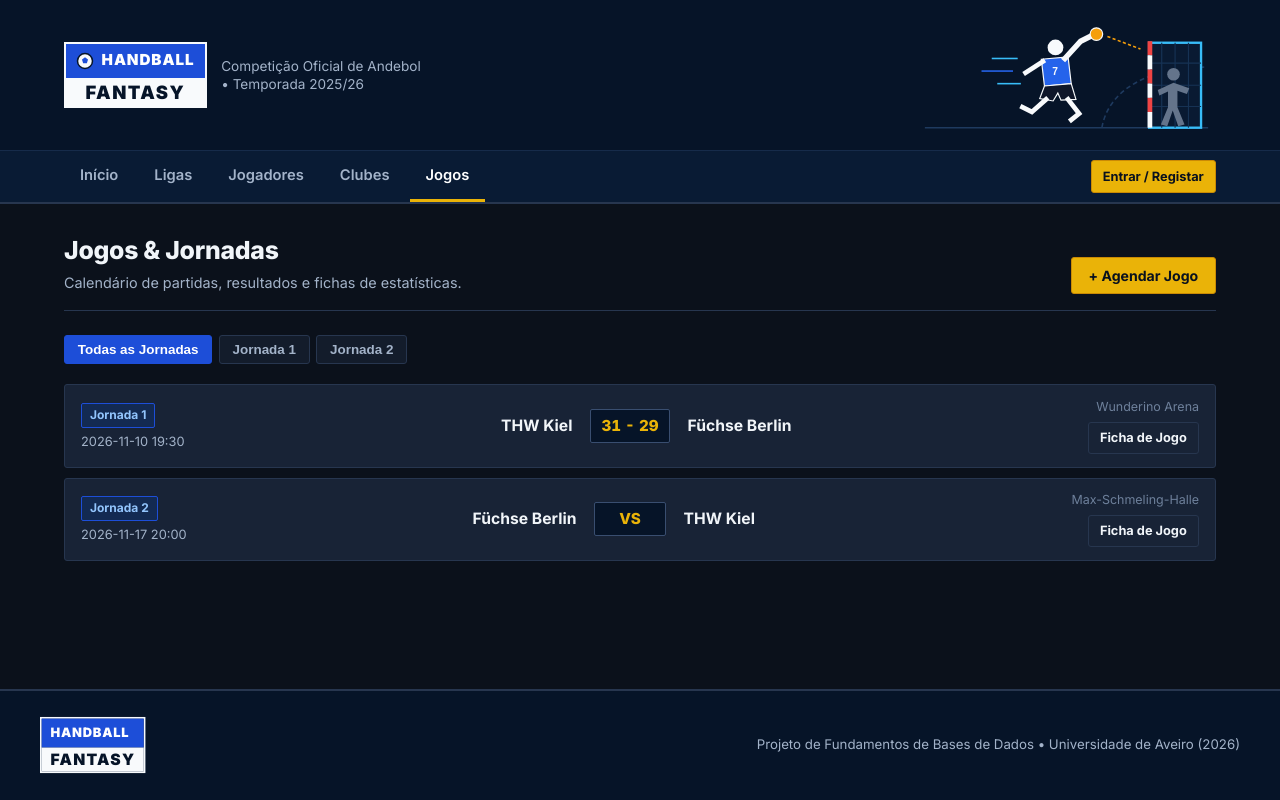
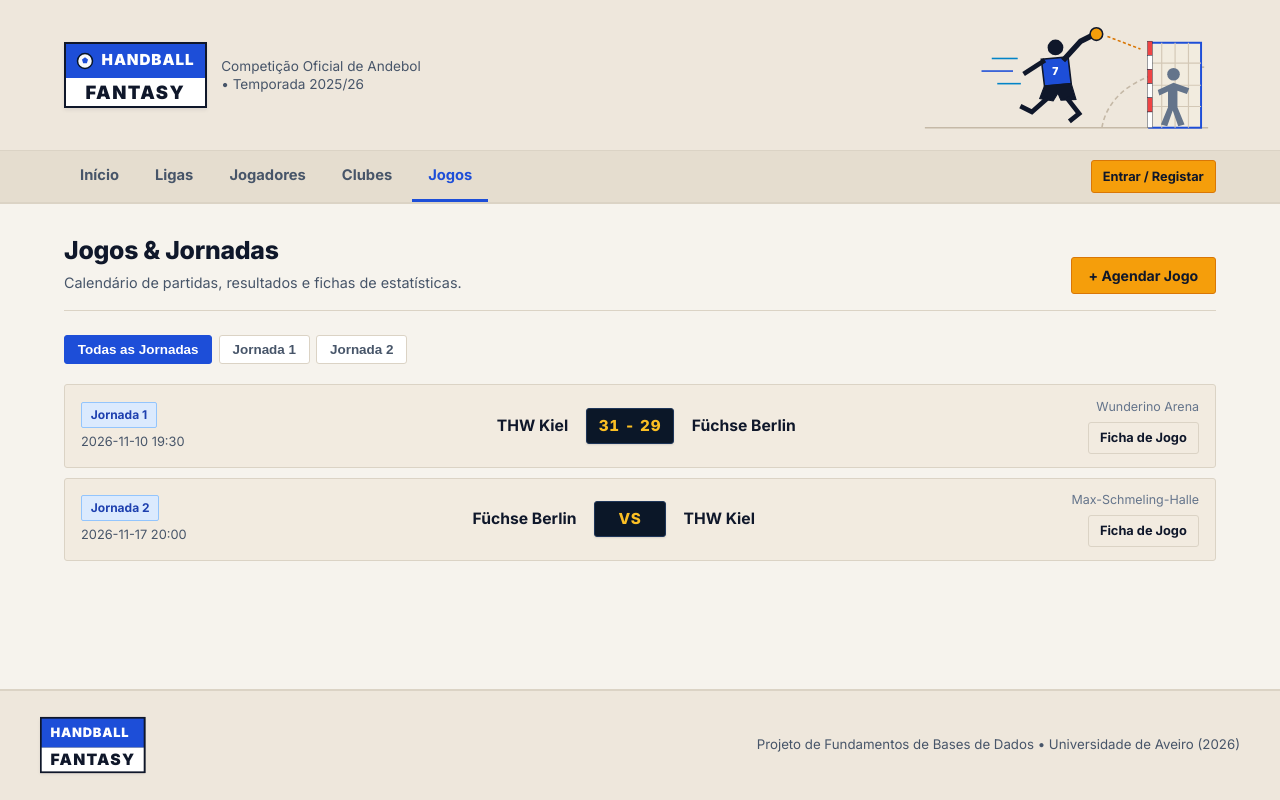
Before and after one commit to JoaoBeis/projetoFBD, a Flask app: page /jogos in a window 1280 px wide. Run offline with Flask 3, Linux system fonts and the light colour scheme.

Commit message:
Atualizar tema e cores do projeto para um estilo mais claro

```diff
--- a/app/static/css/style.css
+++ b/app/static/css/style.css
@@ -1,31 +1,36 @@
 /* ==========================================================================
-   HANDBALL FANTASY — Retro-Modern Dark Sports Theme
-   Sharp borders, solid colors, zero gradients, human editorial clarity
+   HANDBALL FANTASY — Retro-Modern Light Sports Theme
+   Warm sand/beige canvas, crisp white surfaces, sharp borders, athletic clarity
    ========================================================================== */
 
 :root {
-  --bg-body: #0b111b;
-  --bg-header: #061428;
-  --bg-nav: #091b34;
-  --bg-surface: #131c2b;
-  --bg-surface-alt: #182336;
-  --bg-input: #0a1019;
-  --bg-hover: #1d2b42;
+  /* Warm Beige & Light Mode Surfaces */
+  --bg-body: #f6f3ed;        /* Fundo geral da página num tom bege/areia acolhedor */
+  --bg-header: #eee7dc;      /* Cabeçalho desportivo quente e distinto */
+  --bg-nav: #e5ddcf;         /* Faixa de navegação com contraste suave */
+  --bg-surface: #ffffff;     /* Cartões e superfícies principais em branco puro */
+  --bg-surface-alt: #f2ebe0; /* Superfície secundária (blocos aninhados, cabeçalhos de tabela) */
+  --bg-input: #ffffff;       /* Campos de formulário limpos e legíveis */
+  --bg-hover: #e8e0d2;       /* Realce ao passar o rato em linhas e cartões */
 
-  --border-color: #27364f;
-  --border-strong: #394e70;
+  /* Linhas e Contornos Estilo Almanaque Desportivo */
+  --border-color: #dbd3c5;   /* Contorno subtil e limpo */
+  --border-strong: #b8aca0;  /* Contorno reforçado para destaque */
 
-  --text-primary: #f1f5f9;
-  --text-secondary: #a3b3c9;
-  --text-muted: #6e809b;
+  /* Tipografia com Alto Contraste */
+  --text-primary: #0f172a;   /* Texto principal em carvão escuro para leitura perfeita */
+  --text-secondary: #475569; /* Cinzento médio para etiquetas e descrições */
+  --text-muted: #64748b;     /* Texto suave para datas e números de camisola */
 
-  --blue-primary: #1d4ed8;
-  --blue-hover: #2563eb;
-  --blue-light: #38bdf8;
-  --gold-accent: #eab308;
-  --gold-hover: #facc15;
-  --green-accent: #16a34a;
-  --red-accent: #dc2626;
+  /* Identidade Visual Desportiva */
+  --blue-primary: #1d4ed8;   /* Azul Real Atlético */
+  --blue-hover: #1e40af;     /* Azul escuro em hover */
+  --blue-light: #1d4ed8;     /* Links nítidos e acessíveis */
+  --gold-accent: #b45309;    /* Tom âmbar/dourado escuro para texto e pontos com alto contraste */
+  --gold-btn: #f59e0b;       /* Dourado vibrante para botões principais de ação */
+  --gold-hover: #d97706;     /* Dourado quente em hover */
+  --green-accent: #16a34a;   /* Verde relvado para sucesso */
+  --red-accent: #dc2626;     /* Vermelho alerta */
 
   --radius: 3px;
 }
@@ -89,8 +94,9 @@ a:hover {
 .crest-badge {
   display: flex;
   flex-direction: column;
-  border: 2px solid #f8fafc;
-  background-color: #0b2242;
+  border: 2px solid #0f172a;
+  background-color: #0f172a;
+  box-shadow: 0 2px 4px rgba(15, 23, 42, 0.08);
 }
 
 .crest-top {
@@ -108,8 +114,8 @@ a:hover {
 
 .crest-bottom {
   padding: 0.25rem 0.65rem;
-  background-color: #f8fafc;
-  color: #061428;
+  background-color: #ffffff;
+  color: #0f172a;
   font-weight: 900;
   font-size: 1.15rem;
   letter-spacing: 0.08em;
@@ -137,10 +143,10 @@ a:hover {
   width: auto;
 }
 
-/* Sub-Navigation Strip (Flat Underlined Tabs) */
+/* Sub-Navigation Strip (Flat Sports Tabs) */
 .subnav {
   background-color: var(--bg-nav);
-  border-top: 1px solid #162b4a;
+  border-top: 1px solid var(--border-color);
 }
 
 .subnav-inner {
@@ -166,19 +172,20 @@ a:hover {
   padding: 0.8rem 1rem;
   color: var(--text-secondary);
   font-size: 0.92rem;
-  font-weight: 600;
+  font-weight: 700;
   border-bottom: 3px solid transparent;
   text-decoration: none;
+  transition: color 0.15s, background-color 0.15s;
 }
 
 .nav-links a:hover {
-  color: #ffffff;
-  background-color: rgba(255, 255, 255, 0.04);
+  color: var(--text-primary);
+  background-color: rgba(15, 23, 42, 0.06);
 }
 
 .nav-links a.active {
-  color: #ffffff;
-  border-bottom-color: var(--gold-accent);
+  color: var(--blue-primary);
+  border-bottom-color: var(--blue-primary);
 }
 
 .nav-session {
@@ -224,6 +231,7 @@ a:hover {
   font-size: 1.55rem;
   font-weight: 800;
   letter-spacing: -0.01em;
+  color: var(--text-primary);
 }
 
 .page-subtitle {
@@ -391,13 +405,14 @@ a:hover {
 }
 
 .btn-gold {
-  background-color: var(--gold-accent);
-  color: #09111e;
-  border-color: #ca8a04;
+  background-color: var(--gold-btn);
+  color: #0f172a;
+  border-color: #d97706;
 }
 
 .btn-gold:hover {
   background-color: var(--gold-hover);
+  color: #ffffff;
 }
 
 .btn-secondary {
@@ -554,7 +573,7 @@ tr.clickable-row {
    ========================================================================== */
 .tag {
   display: inline-block;
-  padding: 0.16rem 0.5rem;
+  padding: 0.18rem 0.55rem;
   font-size: 0.75rem;
   font-weight: 700;
   border-radius: 2px;
@@ -564,21 +583,21 @@ tr.clickable-row {
 }
 
 .tag-blue {
-  background-color: #132a52;
-  border-color: #1d4ed8;
-  color: #93c5fd;
+  background-color: #dbeafe;
+  border-color: #93c5fd;
+  color: #1e40af;
 }
 
 .tag-green {
-  background-color: #0f2e1e;
-  border-color: #16a34a;
-  color: #86efac;
+  background-color: #dcfce7;
+  border-color: #86efac;
+  color: #15803d;
 }
 
 .tag-gold {
-  background-color: #33270a;
-  border-color: #ca8a04;
-  color: #fde047;
+  background-color: #fef3c7;
+  border-color: #fcd34d;
+  color: #92400e;
 }
 
 /* Jornada Filter Tabs */
@@ -619,6 +639,8 @@ tr.clickable-row {
   border-radius: var(--radius);
   margin-bottom: 0.6rem;
   text-decoration: none !important;
+  color: var(--text-primary);
+  transition: border-color 0.15s, background-color 0.15s;
 }
 
 .match-item:hover {
@@ -627,15 +649,17 @@ tr.clickable-row {
 }
 
 .score-box {
-  background-color: var(--bg-header);
-  border: 1px solid var(--border-strong);
-  padding: 0.3rem 0.65rem;
-  border-radius: 2px;
+  background-color: #0b1728;
+  border: 1px solid #1e3558;
+  padding: 0.35rem 0.75rem;
+  border-radius: var(--radius);
   font-weight: 800;
   font-size: 0.95rem;
-  color: var(--gold-accent);
+  color: #fbbf24;
   min-width: 72px;
   text-align: center;
+  letter-spacing: 0.05em;
+  box-shadow: 0 1px 2px rgba(0, 0, 0, 0.1);
 }
 
 .club-card {
```
Also changed, not shown: other parts of app/static/css/style.css (+39 -18 lines), app/static/img/card-bola.svg, app/static/img/card-plantel.svg, app/static/img/hero-handball-action.svg.
